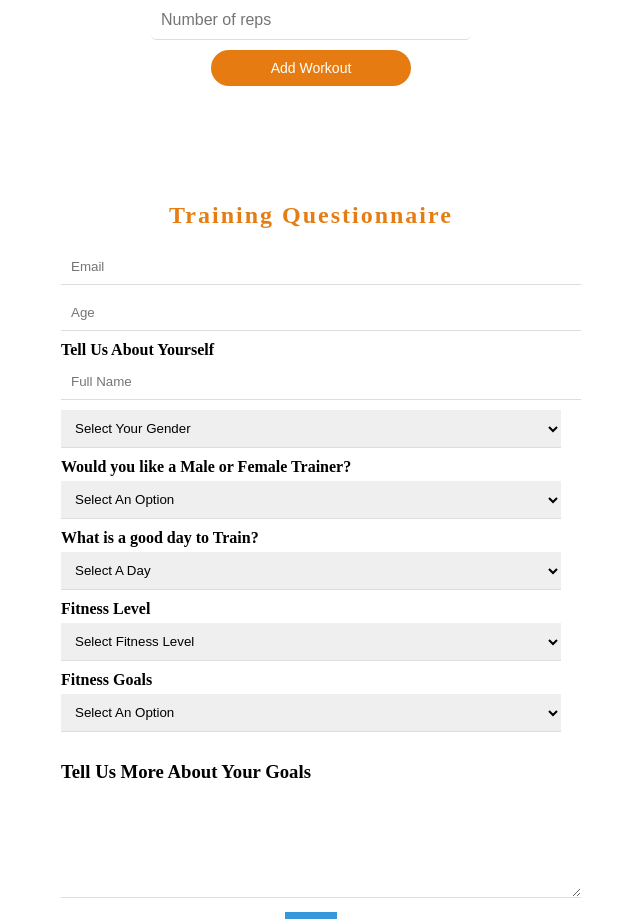
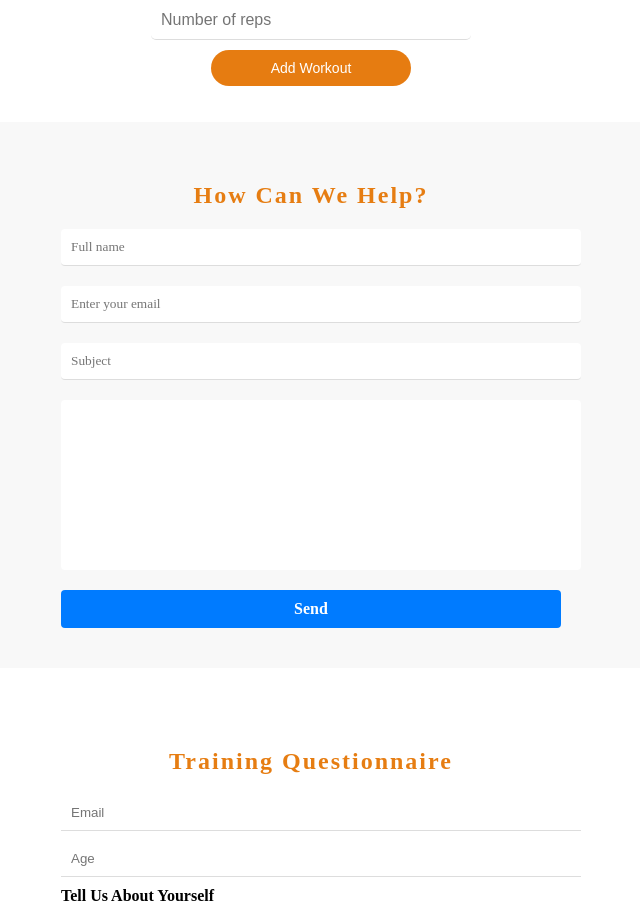
Before and after one commit to jcambria/gymwebpage, a React (Create React App) app: page / in a window 1280 px wide. Shown: the part 2580-3499 px from the top of the page, without its empty margins (329-969 px from the left). Built offline with nearby package versions, Linux system fonts and the light colour scheme.

Commit message:
contact form for general purposes

```diff
--- a/src/App.js
+++ b/src/App.js
@@ -1,16 +1,16 @@
+import React from "react";
 
-import React from 'react'
+import Navbar from "./components/Navbar/Navbar";
 
-import Navbar from './components/Navbar/Navbar';
-
-import Header from './components/Header/Header';
+import Header from "./components/Header/Header";
 
 import "./App.css";
-import WorkoutListTracker from './components/WorkoutTracker/WorkoutListTracker';
-import ContactUs from './components/ContactUs/ContactUs';
-import WhatWeOffer from './components/WhatWeOffer/WhatWeOffer';
-import Trainers from './components/Trainers/Trainers';
-import Footer from './components/Footer/Footer';
+import WorkoutListTracker from "./components/WorkoutTracker/WorkoutListTracker";
+import ContactUs from "./components/ContactUs/ContactUs";
+import WhatWeOffer from "./components/WhatWeOffer/WhatWeOffer";
+import Trainers from "./components/Trainers/Trainers";
+import Footer from "./components/Footer/Footer";
+import ContactForm from "./components/EmailContact/ContactForm";
 
 // const images = [
 //     'https://media-cldnry.s-nbcnews.com/image/upload/rockcms/2021-12/211208-working-out-stock-mn-1310-55e1c7.jpg',
@@ -18,24 +18,19 @@ import Footer from './components/Footer/Footer';
 
 //   ];
 
-
-
-
 const App = () => {
   return (
     <div>
       <Navbar />
-        <Header/>
+      <Header />
       <WhatWeOffer />
       <Trainers />
       <WorkoutListTracker />
+      <ContactForm />
       <ContactUs />
       <Footer />
-        {/* <PersonalTrainingForm /> */}
+    </div>
+  );
+};
 
-
-    </div>
-  )
-}
-
-export default App
+export default App;
--- /dev/null
+++ b/src/components/EmailContact/ContactForm.css
@@ -0,0 +1,120 @@
+.contact-section {
+    background-color: #f8f8f8;
+    padding: 40px;
+  }
+
+  .contact-container {
+    max-width: 800px;
+    margin: 0 auto;
+  }
+
+  .thank-you-container,
+  .form-container {
+    text-align: center;
+  }
+
+  .thank-you-heading,
+  .form-heading {
+    font-size: 24px;
+    margin-bottom: 20px;
+  }
+
+  .thank-you-text {
+    font-size: 18px;
+  }
+
+  .form {
+    display: grid;
+    gap: 10px;
+  }
+
+  .form-input,
+  .form-textarea {
+    width: 100%;
+    padding: 10px;
+    border: none;
+    border-radius: 4px;
+    background-color: #fff;
+  }
+
+  .form-textarea {
+    resize: none;
+    height: 150px;
+  }
+
+  .form-button {
+    width: 100%;
+    padding: 10px;
+    border: none;
+    border-radius: 4px;
+    background-color: #007bff;
+    color: #fff;
+    font-size: 16px;
+    cursor: pointer;
+    transition: background-color 0.3s ease-in-out;
+  }
+
+  .form-button:hover {
+    background-color: #0056b3;
+  }
+
+  /* Additional modern styling */
+
+  .thank-you-container {
+    display: flex;
+    flex-direction: column;
+    justify-content: center;
+    align-items: center;
+  }
+
+  .thank-you-heading {
+    color: #007bff;
+  }
+
+  .form-container {
+    opacity: 1;
+    transition: opacity 0.3s ease-in-out;
+  }
+
+  .form-container.hidden {
+    opacity: 0;
+    pointer-events: none;
+  }
+
+  .form-input,
+  .form-textarea,
+  .form-button {
+    outline: none;
+    font-family: inherit;
+  }
+
+  .form-button {
+    color: #fff;
+    font-weight: bold;
+  }
+
+  .form-button:hover {
+    background-color: #0056b3;
+  }
+
+  /* Responsive styles */
+
+  @media screen and (max-width: 767px) {
+    .contact-section {
+      padding: 20px;
+    }
+
+    .contact-container {
+      max-width: 100%;
+      padding: 0 20px;
+    }
+
+    .form-input,
+    .form-textarea {
+      font-size: 14px;
+    }
+
+    .form-button {
+      font-size: 14px;
+    }
+  }
--- /dev/null
+++ b/src/components/EmailContact/ContactForm.jsx
@@ -0,0 +1,83 @@
+import { useRef, useState } from "react";
+import emailjs from "@emailjs/browser";
+import Multiselect from "multiselect-react-dropdown";
+import "./ContactForm.css"; // Import CSS file for styling
+
+const ContactUs = () => {
+  const form = useRef();
+  const [showMessage, setShowMessage] = useState(false);
+
+  const sendEmail = (e) => {
+    e.preventDefault();
+
+    emailjs
+      .sendForm(
+        "service_gej3c17",
+        "template_92cw8a4",
+        form.current,
+        "C0u2SIF4K_oEnE7br"
+      )
+      .then(
+        (result) => {
+          console.log(result.text);
+          setShowMessage(true);
+        },
+        (error) => {
+          console.log(error.text);
+        }
+      );
+
+    e.target.reset();
+  };
+
+  return (
+    <section id="here/contact" className="contact-section">
+      <div className="contact-container">
+        {showMessage ? (
+          <div className="thank-you-container">
+            <h2 className="thank-you-heading">Thanks for your submission!</h2>
+            <p className="thank-you-text">
+              We will get back to you soon.
+            </p>
+          </div>
+        ) : (
+          <div className="form-container">
+            <h2 className="form-heading">How Can We Help?</h2>
+            <form ref={form} onSubmit={sendEmail} className="form">
+              <input
+                type="text"
+                placeholder="Full name"
+                name="user_name"
+                required
+                className="form-input"
+              />
+              <input
+                type="email"
+                placeholder="Enter your email"
+                name="user_email"
+                required
+                className="form-input"
+              />
+              <input
+                type="text"
+                placeholder="Subject"
+                name="subject"
+                className="form-input"
+              />
+
+              <textarea
+                name="message"
+                cols={20}
+                rows={5}
+                className="form-textarea"
+              ></textarea>
+              <button className="form-button">Send</button>
+            </form>
+          </div>
+        )}
+      </div>
+    </section>
+  );
+};
+
+export default ContactUs;
--- a/src/components/Header/Header.jsx
+++ b/src/components/Header/Header.jsx
@@ -9,7 +9,9 @@ const Header = () => {
         Columbus Sports Connection <br />
         <p className="p__text"> A Total Fitness Facility.</p>
         <p className="p__intro">
-          Columbus Sports Connection, nestled in Clintonville, is a premier workout facility with 20 years of experience. As a locally owned health club, we offer a welcoming atmosphere for fitness newbies and seasoned enthusiasts alike. Join us at Columbus Sports Connection to start your fitness journey with confidence!
+          Columbus Sports Connection, nestled in Clintonville, is a premier workout facility with 20 years of experience. As a locally owned health club, we offer a welcoming atmosphere
+           for fitness newbies and seasoned enthusiasts alike.
+           Join us at Columbus Sports Connection to start your fitness journey with confidence!
         </p>
         <button className="header__button">Get Started</button>
       </h1>
```
Lines whose indentation alone changed are shown as unchanged.
